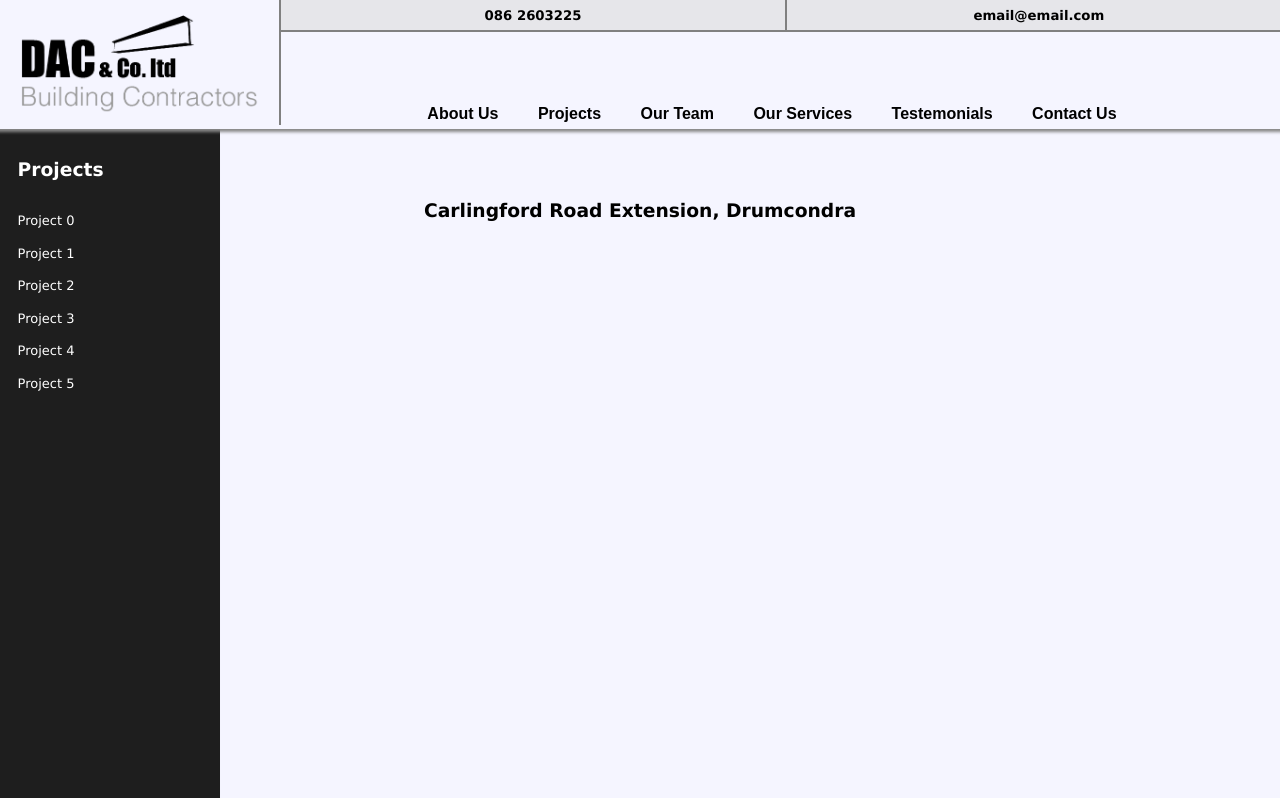
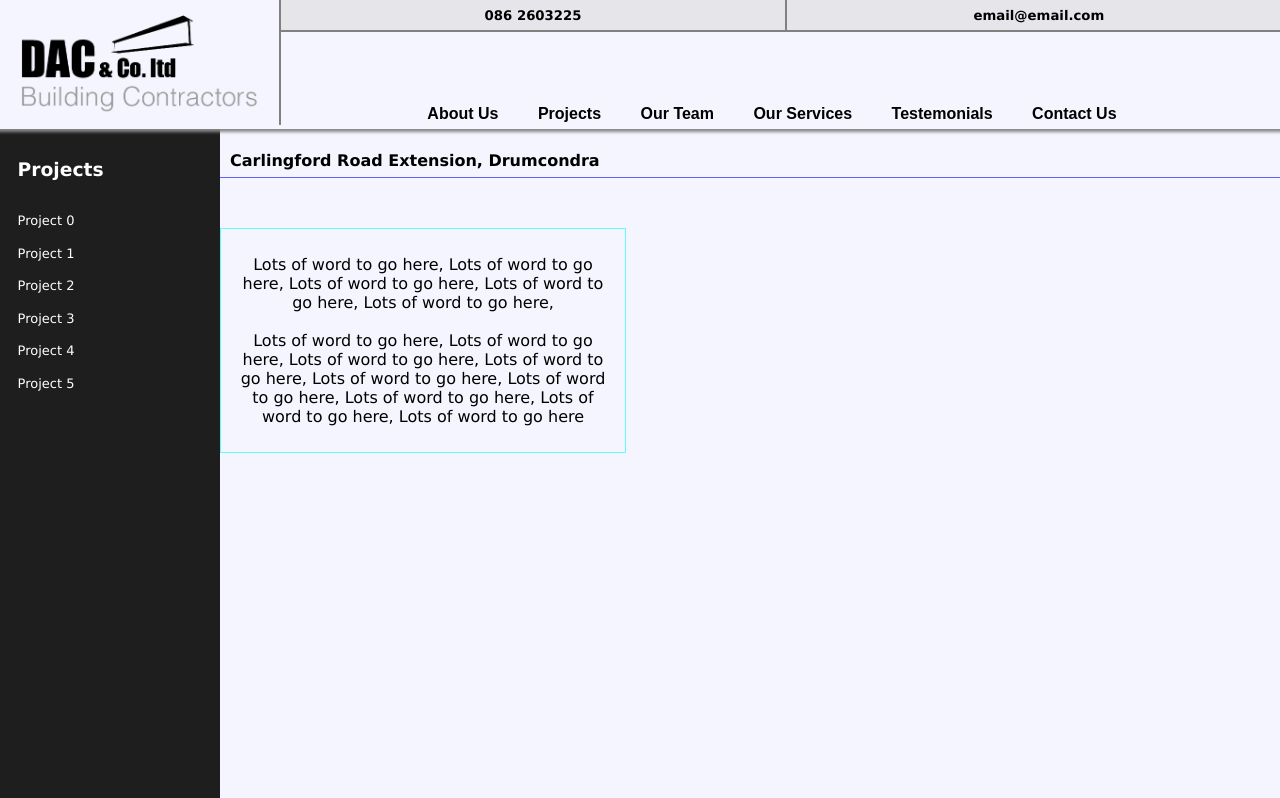
Before and after one commit to cashin-stephen/dac, a React (Create React App) app in the folder frontend/: page /projects/0 in a window 1280 px wide. Shown: the top 798 px of the page. Built offline with nearby package versions, Linux system fonts and the light colour scheme.

Commit message:
added title and desctiption area to project page

```diff
--- a/frontend/src/data/data.js
+++ b/frontend/src/data/data.js
@@ -1,6 +1,5 @@
 import data from './projects.json'
 
 export async function getProjects (query) {
-  // eslint-disable-next-line no-eval
   return data[query]
 }
--- a/frontend/src/index.css
+++ b/frontend/src/index.css
@@ -35,6 +35,10 @@ h1 {
 }
 
 h3 {
+  font-family:'Lucida Sans', 'Lucida Sans Regular', 'Lucida Grande', 'Lucida Sans Unicode', Geneva, Verdana, sans-serif
+}
+
+h4 {
   font-family:'Lucida Sans', 'Lucida Sans Regular', 'Lucida Grande', 'Lucida Sans Unicode', Geneva, Verdana, sans-serif
 }
 
@@ -676,7 +680,6 @@ p {
   margin-top: 30px;
   width:45%;
   height: 85%;
-  /* border: 2px solid rgb(255,255,255,0.6); */
   display: flex;
   flex-direction: column;
   justify-content: center;
@@ -690,12 +693,11 @@ p {
   display: flex;
   flex-direction: row;
   align-items: flex-start;
-  /* border: 2px solid rgb(255,255,255,0.6); */
   color: rgb(200,200,200);
 }
 
 .sectionLower {
-  /* border: 2px solid rgb(255,255,255,0.6); */
+
   width:50%;
   height: 100%;
 }
@@ -704,13 +706,13 @@ p {
   width:90%;
   display: flex;
   align-items: flex-start;
-  /* border: 2px solid rgb(255,255,255,0.6); */
+
 }
 
 .upperContact {
   display:flex;
   width: 90%;
-  /* border: 2px solid rgb(255,255,255,0.6); */
+
   color: rgb(200,200,200);
 }
 
@@ -724,7 +726,7 @@ p {
   width:90%;
   display: flex;
   align-items: center;
-  /* border: 2px solid rgb(255,255,255,0.6); */
+
 }
 
 .contactText2 {
@@ -747,7 +749,6 @@ p {
   flex-direction: row;
   width:90%;
   height:82%;
-  /* border: 2px solid rgb(255,255,255,0.6); */
   align-items: flex-start;
   color: rgb(200,200,200);
 }
@@ -757,7 +758,6 @@ p {
   width: 100%;
   height: 100px;
   flex-direction: row;
-  /* border: 2px solid rgb(255,255,255,0.6); */
   justify-content: flex-start;
   gap:10%;
 }
@@ -778,7 +778,6 @@ p {
   flex-direction: column;
   justify-content: center;
   width: 50%;
-  /* border: 2px solid rgb(255,255,255,0.6); */
 }
 
 input[type=text] {
@@ -900,10 +899,42 @@ textarea:focus {
   padding-bottom: 40px
 }
 
+
 .projectTitle {
   color: black;
-  margin-top: 200px;
+  margin-bottom: 7px;
 }
+
+.titleDiv {
+  display: flex;
+  flex-direction: row;
+  justify-content: left;
+  width:100%;
+  margin-top: 130px;
+  border-bottom: 1px solid rgb(0,0,255,0.6);
+}
+
+.spacerDiv {
+  max-width: 220px;
+  width:25%;
+}
+
+.projectTitleBox {
+  display: flex;
+  width: 75%;
+  justify-content: left;
+  margin-left: min(25%, 220px);
+  padding-left: 10px;
+}
+
+.descriptionDiv {
+  margin-left: min(25%, 220px);
+  border: 1px solid rgb(0,255,255,0.6);
+  width: 30%;
+  padding: 10px;
+  margin-top: 50px;
+}
+
 
 @keyframes colourChange{
   0% {background: red;}
--- a/frontend/src/pages/Project.js
+++ b/frontend/src/pages/Project.js
@@ -18,7 +18,18 @@ const Project = () => {
                     <Header />
                     <div className='projectPage'>
                         <Sidebar />
-                        <h3 className='projectTitle'>{projects.name}</h3>
+                        <div className='titleDiv'>
+                            <div className='projectTitleBox'>
+                                <h4 className='projectTitle'>{projects.name}</h4>
+                            </div>
+                        </div>
+                        <div className='descriptionDiv'>
+                            <p className='description'>
+                                Lots of word to go here, Lots of word to go here, Lots of word to go here, Lots of word to go here, Lots of word to go here, <br/><br/>
+                                Lots of word to go here, Lots of word to go here, Lots of word to go here, Lots of word to go here, Lots of word to go here, Lots of word to go here, Lots of word to go here, Lots of word to go here, Lots of word to go here
+                            </p>
+                        </div>
+
                     </div>
                 </div>
                 <Footer/>
```
